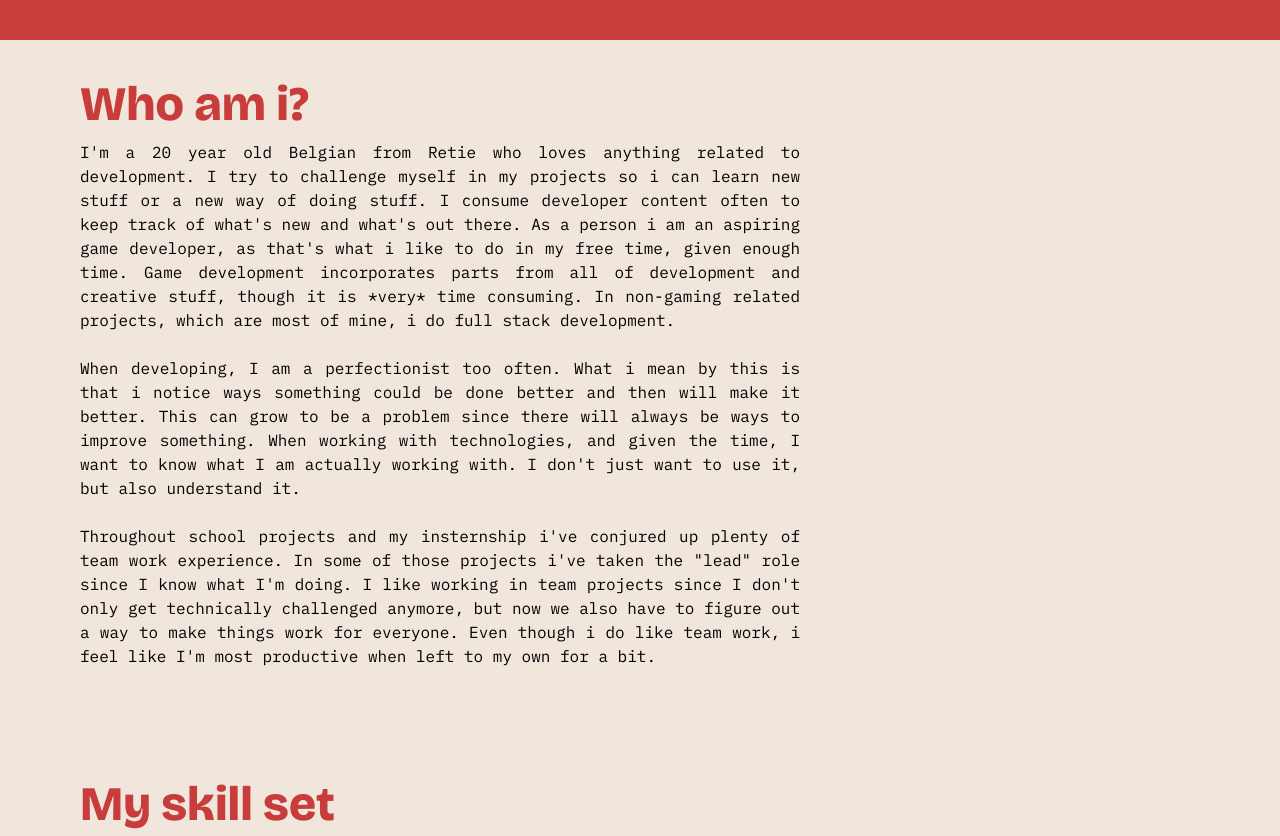
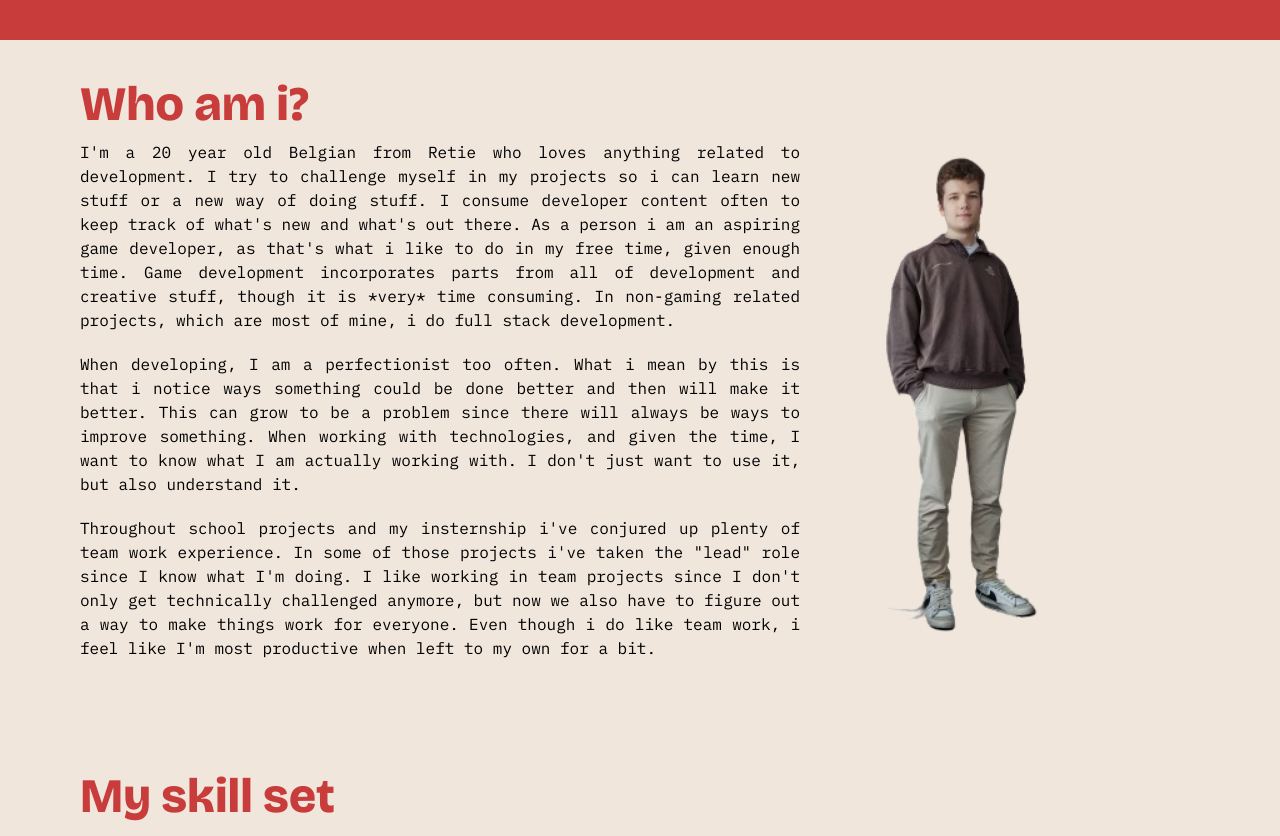
Before and after one commit to meeusnietmeus/portfolio, a SvelteKit app: page / in a window 1280 px wide. Shown: the part 760-1596 px from the top of the page. Built offline with nearby package versions, Linux system fonts and the light colour scheme.

Commit message:
about moi

```diff
--- a/src/routes/about-me-section.svelte
+++ b/src/routes/about-me-section.svelte
@@ -1,5 +1,6 @@
 <script lang="ts">
     import { createTranslator } from "$lib/i18n/i18n";
+    import me from "$lib/images/me.png";
 
     type ComponentProps = {
         language: string;
@@ -14,9 +15,20 @@
         {translator.get("pages.home.introduction.title")}
     </h2>
 
-    <div class="w-reading text-justify flex flex-col gap-6 mt-3">
-        <p>{translator.get("pages.home.introduction.intro")}</p>
-        <p>{translator.get("pages.home.introduction.hardskills")}</p>
-        <p>{translator.get("pages.home.introduction.softskills")}</p>
+    <div class="flex flex-col lg:flex-row gap-20">
+        <div class="max-w-reading text-justify space-y-5 mt-3">
+            <p>{translator.get("pages.home.introduction.intro")}</p>
+            <p>
+                {translator.get("pages.home.introduction.hardskills")}
+            </p>
+            <p>{translator.get("pages.home.introduction.softskills")}</p>
+        </div>
+        <img
+            src={me}
+            alt="Seppe Meeus"
+            height="424"
+            width="170"
+            class="self-center scale-125"
+        />
     </div>
 </section>
```
Also changed, not shown: src/lib/images/me.png (added).
